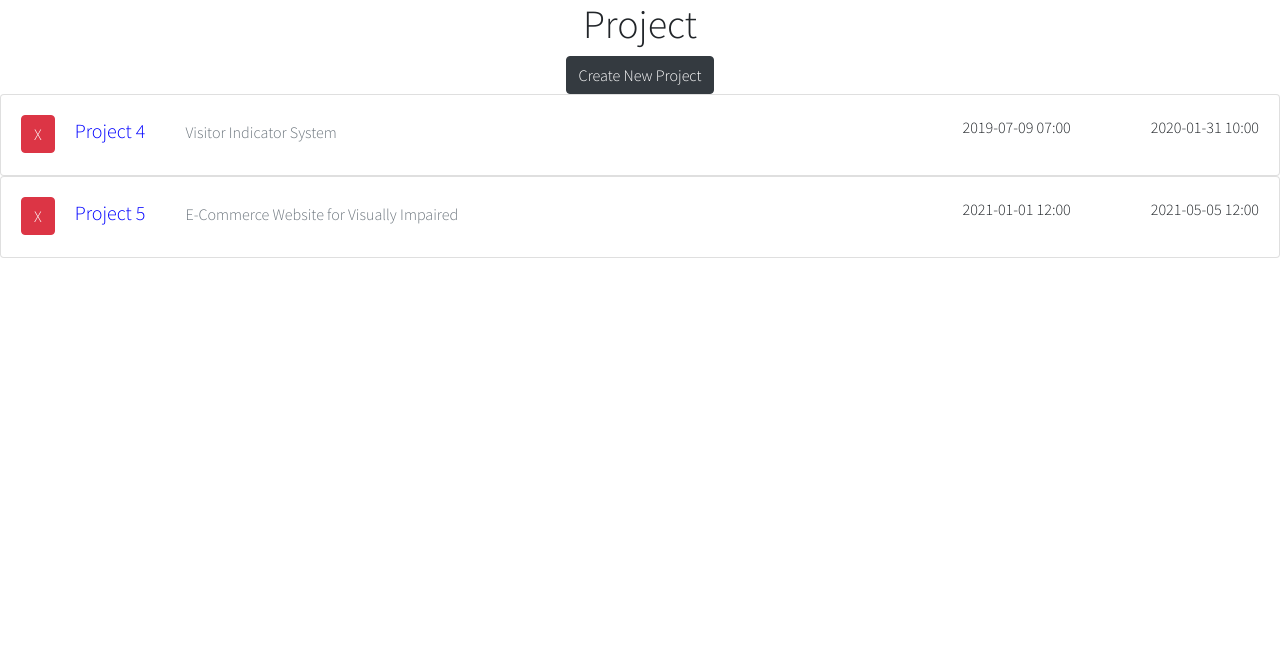
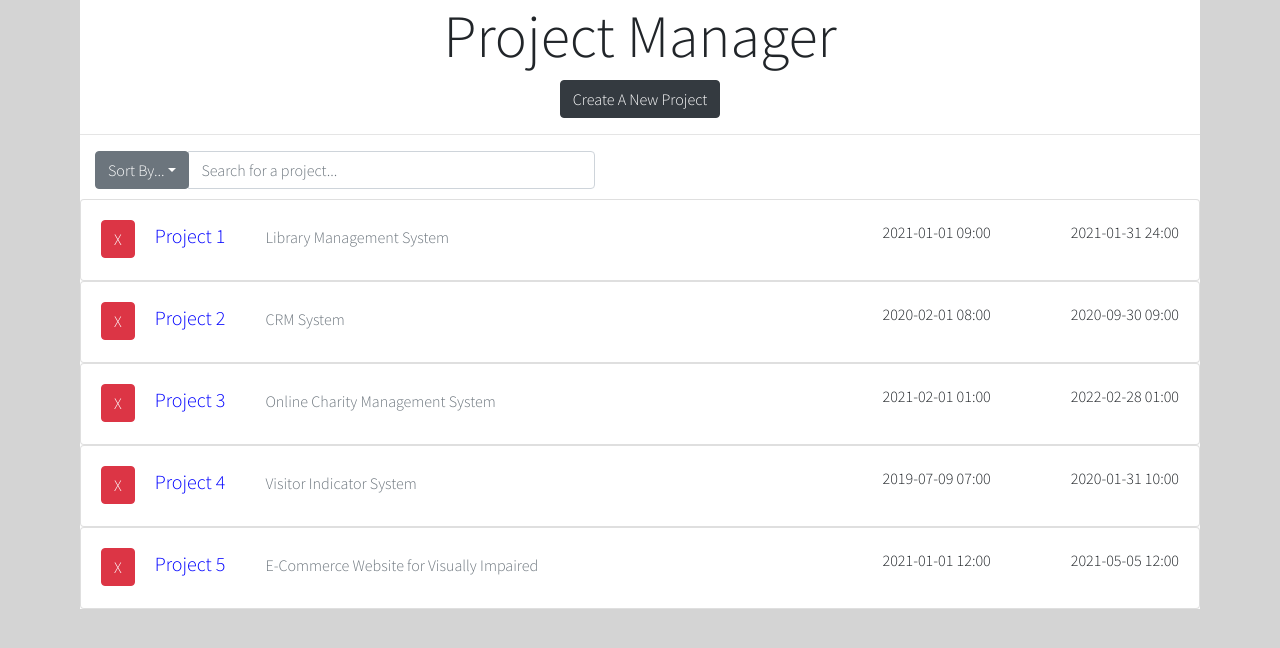
Before and after one commit to HK-Transfield/Project-manager-app, a React (Create React App) app: page / in a window 1280 px wide. Shown: the top 648 px of the page. Built offline with nearby package versions, Linux system fonts and the light colour scheme.

Commit message:
Added a search bar and dropdown sorting button.

```diff
--- a/src/App.css
+++ b/src/App.css
@@ -1,6 +1,16 @@
 .App {
   text-align: center;
   font-family: "Source Sans Pro", sans-serif;
+  background-color: #d4d4d4;
+  min-height: 100vh;
+}
+
+.project_manager-container {
+  width: 70em;
+  height: 100%;
+  margin-left: auto;
+  margin-right: auto;
+  background-color: white;
 }
 
 .App-logo {
@@ -9,14 +19,13 @@
 }
 
 .App-header {
-  background-color: #282c34;
   min-height: 100vh;
   display: flex;
   flex-direction: column;
   align-items: center;
   justify-content: center;
   font-size: calc(10px + 2vmin);
-  color: white;
+  color: rgb(233, 233, 233);
 }
 
 .App-link {
--- a/src/App.js
+++ b/src/App.js
@@ -3,29 +3,17 @@ import 'bootstrap/dist/css/bootstrap.min.css';
 import ProjectCard from './components/ProjectCard';
 import Header from './components/Header';
 
-const test = [{
-  "projectName": "Visitor Indicator System",
-  "projectIdentifier": "4",
-  "description": "This doorbell cum visitor indicator circuit can give identification of the visitor to your home in your absence.",
-  "start_date": "2019-07-09 07:00",
-  "end_date": "2020-01-31 10:00"
- },
-
- {
-  "projectName": "E-Commerce Website for Visually Impaired",
-  "projectIdentifier": "5",
-  "description": "An ecommerce website is developed to assist blind people that automatically recognizes clothing patterns and colours.",
-  "start_date": "2021-01-01 12:00",
-  "end_date": "2021-05-05 12:00"
- }];
 
 function App() {
+  let projects = require('./projectData.json');
   return (
     <div className='App'>
-      <Header title='Project'/>
-      {test.map(item => {
-        return <ProjectCard {...item} key={item.projectIdentifier}/>
-      })}
+      <div className='project_manager-container'>
+        <Header title='Project Manager'/>
+        {projects.map(item => {
+          return <ProjectCard {...item} key={item.projectIdentifier}/>
+        })}
+      </div>
     </div>
 
   );
--- a/src/components/CreateProjectForm.js
+++ b/src/components/CreateProjectForm.js
@@ -53,7 +53,7 @@ export default class CreateProjectForm extends React.Component {
                         <Form.Label>End Date</Form.Label>
                         <Form.Control type="date" placeholder='dd/mm/yyyy'/>
                     </Form.Group>
-                    <Button variant='dark' type="submit" block>Create new project</Button>
+                    <Button className='tester' variant='dark' type="submit" block>Create Project</Button>
                 </Form>
            </div>
         );
--- /dev/null
+++ b/src/components/DisplayModal.js
@@ -0,0 +1,25 @@
+import React, {useState} from "react";
+import Modal from 'react-bootstrap/Modal';
+import Button from 'react-bootstrap/Button';
+import CreateProjectForm from './CreateProjectForm';
+
+const DisplayModal = () => {
+    const [showModal, setShowModal] = useState(false);
+
+    const handleCloseModal = () => setShowModal(false);
+    const handleShowModal = () => setShowModal(true);
+
+    return(
+        <div>
+            <Button variant='dark' onClick={handleShowModal}>
+                Create A New Project
+            </Button>
+
+            <Modal show={showModal} onHide={handleCloseModal}>
+                    <CreateProjectForm/>
+            </Modal>
+        </div>
+    );
+}
+
+export default DisplayModal;
--- a/src/components/Header.js
+++ b/src/components/Header.js
@@ -1,34 +1,17 @@
 import React, {useState} from "react";
-import Modal from 'react-bootstrap/Modal';
-import Button from 'react-bootstrap/Button';
-import CreateProjectForm from './CreateProjectForm';
+import DisplayModal from './DisplayModal';
+import Searchbar from './Searchbar';
+import '../css/Header.css';
 
 export default class Header extends React.Component {
   render() {
     return (
-      <header className="display-header">
-        <h1 className="App-title">{this.props.title}</h1>
+      <header className="header-container">
+        <h1 className="header-title">{this.props.title}</h1>
         <DisplayModal/>
+        <hr/>
+        <Searchbar/>
       </header>
     );
   }
 }
-
-const DisplayModal = () => {
-    const [showModal, setShowModal] = useState(false);
-
-    const handleCloseModal = () => setShowModal(false);
-    const handleShowModal = () => setShowModal(true);
-
-    return(
-        <div>
-            <Button variant='dark' onClick={handleShowModal}>
-                Create New Project
-            </Button>
-
-            <Modal show={showModal} onHide={handleCloseModal}>
-                    <CreateProjectForm/>
-            </Modal>
-        </div>
-    );
-}
--- a/src/components/SearchProjects.js
+++ /dev/null
@@ -1,3 +0,0 @@
-import React from 'react';
-import ProjectCard from './ProjectCard';
-import Header from './Header';
--- /dev/null
+++ b/src/components/Searchbar.js
@@ -0,0 +1,33 @@
+import React from 'react';
+import Form from 'react-bootstrap/Form';
+import InputGroup from 'react-bootstrap/InputGroup';
+import Dropdown from 'react-bootstrap/Dropdown';
+import DropdownButton from 'react-bootstrap/DropdownButton';
+import '../css/Searchbar.css';
+
+const Searchbar = ({keyword, setKeyword}) => {
+    return(
+        <InputGroup className='searchbar'>
+            <InputGroup.Prepend
+
+            >
+                <DropdownButton
+                    variant='secondary'
+                    title='Sort By...'
+                >
+                    <Dropdown.Item>Name</Dropdown.Item>
+                    <Dropdown.Item>Start Date</Dropdown.Item>
+                    <Dropdown.Divider/>
+                    <Dropdown.Item>Ascending</Dropdown.Item>
+                    <Dropdown.Item>Descending</Dropdown.Item>
+                </DropdownButton>
+            </InputGroup.Prepend>
+            <Form.Control
+               className='test'
+                value={keyword}
+                placeholder='Search for a project...'
+            />
+        </InputGroup>
+    );
+}
+export default Searchbar;
--- a/src/css/CreateProjectForm.css
+++ b/src/css/CreateProjectForm.css
@@ -24,3 +24,7 @@
   color: #4639a7;
   font-weight: bolder;
 }
+
+.tester {
+  background-color: red;
+}
--- a/src/css/Header.css
+++ b/src/css/Header.css
@@ -1,2 +1,8 @@
-.display-header {
+.header-container {
+  width: inherit;
+  margin-bottom: 10px;
 }
+
+.header-title {
+  font-size: 60px;
+}
--- a/src/css/ProjectCard.css
+++ b/src/css/ProjectCard.css
@@ -7,6 +7,10 @@
   display: inline-block;
   margin-right: 2em;
   margin-left: 1em;
+}
+
+.card.project-entry {
+  width: 70em;
 }
 
 .card-details {
--- /dev/null
+++ b/src/css/Searchbar.css
@@ -0,0 +1,9 @@
+.searchbar {
+  width: 500px;
+  margin-left: 15px;
+}
+
+.form-control.test {
+  width: 200px;
+  display: inline-block;
+}
--- /dev/null
+++ b/src/projectData.json
@@ -0,0 +1,42 @@
+[{
+    "projectName": "Library Management System",
+    "projectIdentifier": "1",
+    "description": "Library management is a project that manages and stores books information electronically according to students needs",
+    "start_date": "2021-01-01 09:00",
+    "end_date": "2021-01-31 24:00"
+   },
+
+   {
+    "projectName": "CRM System",
+    "projectIdentifier": "2",
+    "description": "CRM (Customer Relationship Management) systems help businesses organize relationships with their customers. ",
+    "start_date": "2020-02-01 08:00",
+    "end_date": "2020-09-30 09:00"
+   },
+
+   {
+    "projectName": "Online Charity Management System",
+    "projectIdentifier": "3",
+    "description": "This charity management system will help NGOs to find donors easily.",
+    "start_date": "2021-02-01 01:00",
+    "end_date": "2022-02-28 01:00"
+   },
+
+   {
+    "projectName": "Visitor Indicator System",
+    "projectIdentifier": "4",
+    "description": "This doorbell cum visitor indicator circuit can give identification of the visitor to your home in your absence.",
+    "start_date": "2019-07-09 07:00",
+    "end_date": "2020-01-31 10:00"
+   },
+
+   {
+    "projectName": "E-Commerce Website for Visually Impaired",
+    "projectIdentifier": "5",
+    "description": "An ecommerce website is developed to assist blind people that automatically recognizes clothing patterns and colours.",
+    "start_date": "2021-01-01 12:00",
+    "end_date": "2021-05-05 12:00"
+   }
+
+
+]
```
